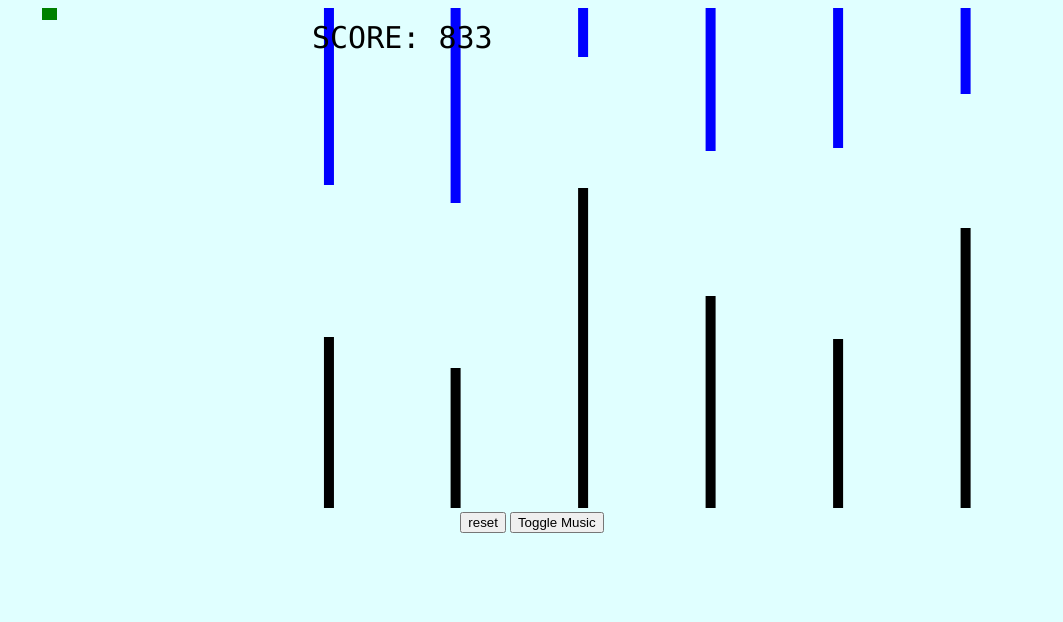
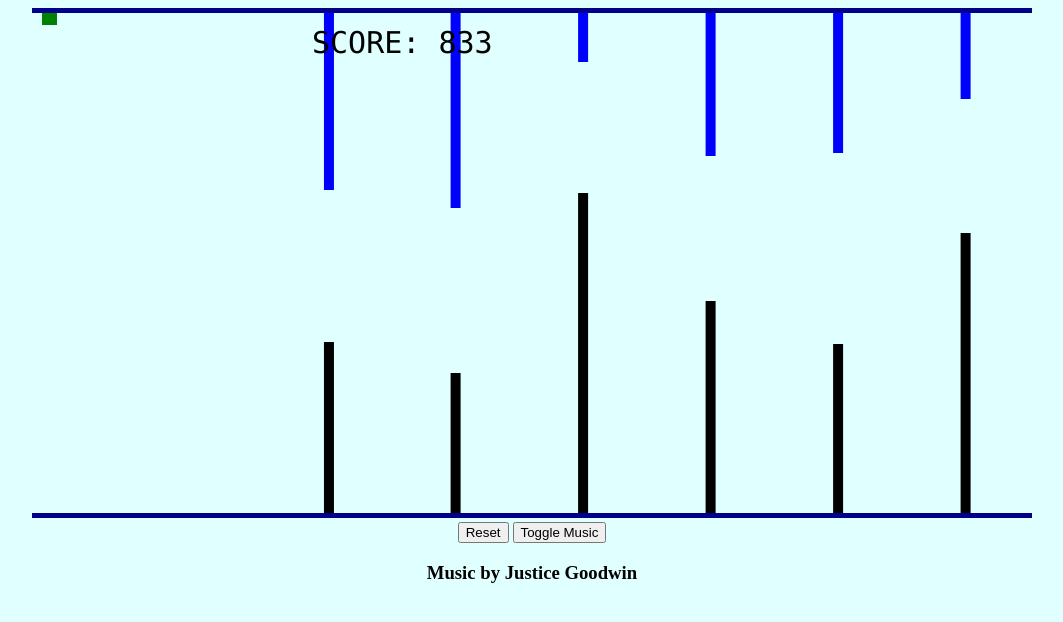
Before and after one commit to loganwe/Box-Bounce, a plain HTML site: page game.html in a window 1280 px wide. Shown: the whole page, without its empty margins (108-1171 px from the left). Drawn offline with Linux system fonts and the light colour scheme.

Commit message:
Add files via upload

```diff
--- a/game.html
+++ b/game.html
@@ -19,11 +19,12 @@ let gameSpeed=6;
 let theme = new Audio('Theme.mp3');
 let end=new Audio('End Game.mp3')
 let mState=1;
-let Bounce=1;
+let Bounce=200;
+let gState=1;
 function startGame() {
 
-    player = new component(15, 12, "green", 10, 120);
-    player.gravity = -5;
+    player = new component(15, 12, "green", 10, 0);
+    player.gravity = 0;
     myScore = new component("30px", "Consolas", "black", 280, 40, "text");
     myGameArea.start();
 }
@@ -78,7 +79,7 @@ function component(width, height, color, x, y, type) {
         if (this.y > rockbottom) {
             this.y = rockbottom;
             this.gravitySpeed = -Bounce;
-            return true;
+            return;
 
         }
     }
@@ -112,10 +113,11 @@ function updateGameArea() {
         theme.play()
     }
     for (i = 0; i < myObstacles.length; i += 1) {
+     if(gState==1){
          if (player.crashWith(myObstacles[i])||player.hitBottom()) {
             theme.pause()
-            end.play()
             return;
+        }
     }
     }
     myGameArea.clear();
@@ -145,15 +147,22 @@ function everyinterval(n) {
     if ((myGameArea.frameNo / n) % 1 == 0) {return true;}
     return false;
 }
-
-function accelerate(n) {
-    player.gravity = -n;
+function accelerate(n) {  player.gravity = -n;}
+document.addEventListener("keydown",event=>{
+   if(event.key==="ArrowDown")
+   accelerate(upAcceleration);
+   else if(event.key=="ArrowUp")
+   accelerate(downAcceleration)
+})
+document.addEventListener("keypress",event=>{
+   if(event.key=="A"){
+       if(gState==1){
+       gState--;
+       }else {
+           gState++
        }
- document.addEventListener("keydown",event=>{
-    accelerate(upAcceleration);
- })
- document.addEventListener("keyup",event=>{
-    accelerate(downAcceleration);
+   }else if(event.key=="m")
+   Toggle()
 })
    let Toggle=()=>{
 if(mState===1){
@@ -166,10 +175,10 @@ function accelerate(n) {
 }
 
 </script>
-
 <br>
-<button onclick="document.location.reload()">reset</button>
-<button onclick="Toggle()">Toggle Music</button>
-<!-- <audio src="Choir Project 22-23 (2).mp3" autoplay loop></audio> -->
+<button onclick="document.location.reload()">Reset</button>
+<button onclick="Toggle()">Toggle Music</button><br>
+<h3>Music by Justice Goodwin</h3>
+<!-- <audio src="Theme.mp3" autoplay loop></audio> -->
 </body>
 </html>
--- a/style.css
+++ b/style.css
@@ -1,7 +1,8 @@
-/*canvas {
-    /* border:1px solid #d3d3d3;
+canvas {
+    border-bottom:5px solid darkblue;
+    border-top: 5px solid darkblue;
     background-color: lightcyan;
-}*/
+}
 body{
     text-align: center;
     background-color: lightcyan;
```
Also changed, not shown: index.html (+1 -1 lines). Lines whose indentation alone changed are shown as unchanged.
